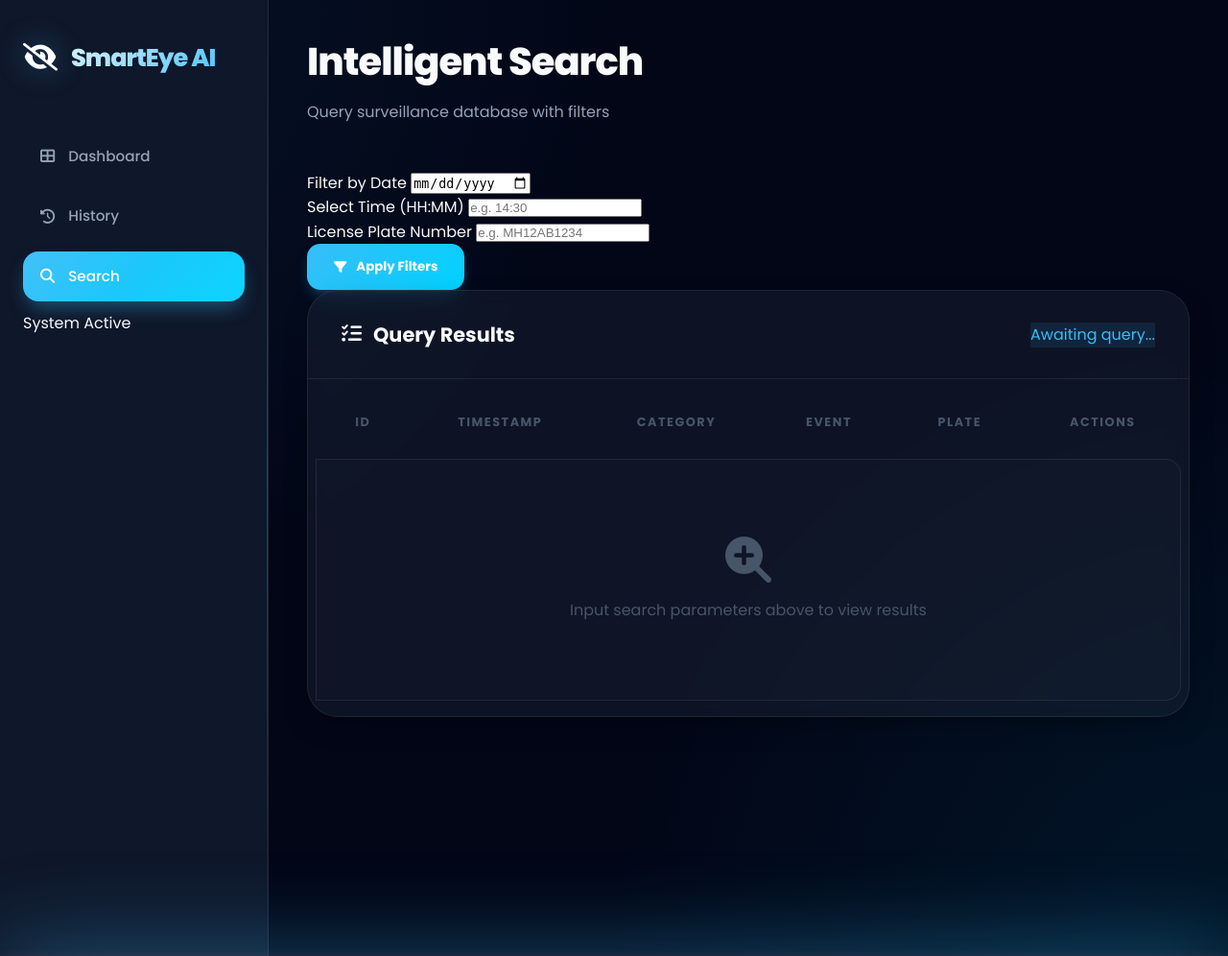
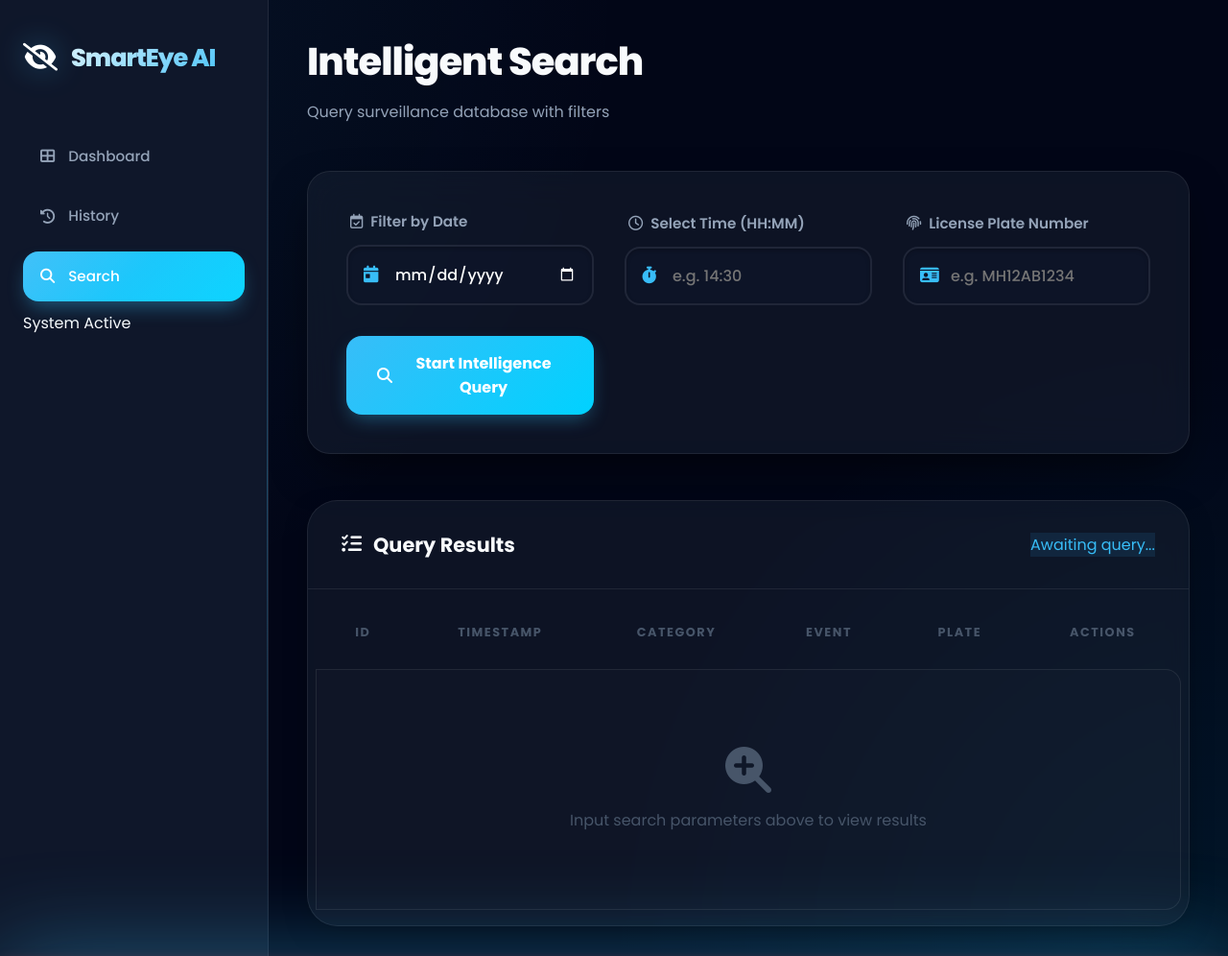
Before and after one commit to VishnuVardhanCodes/Smart-Surveillance, a Flask app: page /search in a window 1280 px wide. Shown: the top 996 px of the page at 96% size. Run offline with Flask 3, Linux system fonts and the light colour scheme.

Commit message:
feat: upgraded search filters with premium icons and larger layouts

```diff
--- a/static/css/style.css
+++ b/static/css/style.css
@@ -372,26 +372,111 @@ tr:hover td {
     border-color: rgba(56, 189, 248, 0.2);
 }
 
+/* Search Box & Forms */
+.search-box {
+    background: var(--surface);
+    backdrop-filter: blur(20px);
+    border: 1px solid var(--border);
+    border-radius: 24px;
+    padding: 2.5rem;
+    margin-bottom: 3rem;
+    box-shadow: var(--shadow-lg);
+}
+
+.form-row {
+    display: grid;
+    grid-template-columns: repeat(auto-fit, minmax(240px, 1fr));
+    gap: 2rem;
+    align-items: flex-end;
+}
+
+.field {
+    position: relative;
+    display: flex;
+    flex-direction: column;
+    gap: 12px;
+}
+
+.field label {
+    font-size: 0.95rem;
+    font-weight: 600;
+    color: var(--text-med);
+    display: flex;
+    align-items: center;
+    gap: 8px;
+    margin-left: 4px;
+}
+
+.input-wrapper {
+    position: relative;
+    width: 100%;
+}
+
+.input-wrapper i {
+    position: absolute;
+    left: 18px;
+    top: 50%;
+    transform: translateY(-50%);
+    color: var(--primary);
+    font-size: 1.1rem;
+    pointer-events: none;
+    transition: var(--transition);
+}
+
+.field input {
+    width: 100%;
+    background: rgba(15, 23, 42, 0.6);
+    border: 2px solid var(--border);
+    border-radius: 16px;
+    padding: 16px 16px 16px 48px;
+    color: white;
+    font-family: 'Poppins', sans-serif;
+    font-size: 1rem;
+    font-weight: 500;
+    transition: var(--transition);
+    box-shadow: inset 0 2px 4px rgba(0,0,0,0.2);
+}
+
+.field input:focus {
+    outline: none;
+    border-color: var(--primary);
+    background: rgba(15, 23, 42, 0.8);
+    box-shadow: 0 0 20px var(--primary-glow), inset 0 2px 4px rgba(0,0,0,0.2);
+}
+
+.field input:focus + i {
+    color: white;
+    filter: drop-shadow(0 0 5px var(--primary));
+}
+
+/* Date picker adjustment */
+.field input[type="date"]::-webkit-calendar-picker-indicator {
+    filter: invert(1) brightness(1.5);
+    cursor: pointer;
+}
+
 /* Interaction Elements */
 .btn-primary {
     background: linear-gradient(135deg, var(--primary), var(--primary-alt));
     color: white;
     border: none;
-    padding: 14px 28px;
-    border-radius: 14px;
+    padding: 16px 32px;
+    border-radius: 16px;
     font-weight: 700;
     font-family: 'Poppins', sans-serif;
+    font-size: 1rem;
     cursor: pointer;
     transition: var(--transition);
     display: flex;
     align-items: center;
-    gap: 10px;
-    box-shadow: 0 8px 15px -5px var(--primary-glow);
+    justify-content: center;
+    gap: 12px;
+    box-shadow: 0 8px 20px -5px var(--primary-glow);
 }
 
 .btn-primary:hover {
-    transform: translateY(-3px);
-    box-shadow: 0 12px 25px -5px var(--primary-glow);
+    transform: translateY(-4px);
+    box-shadow: 0 15px 30px -5px var(--primary-glow);
 }
 
 /* Tags */
--- a/templates/search.html
+++ b/templates/search.html
@@ -52,19 +52,28 @@
             <div class="search-box animate-in" style="animation-delay: 0.2s;">
                 <div class="form-row">
                     <div class="field">
-                        <label>Filter by Date</label>
-                        <input type="date" id="search-date">
+                        <label><i class="far fa-calendar-check"></i> Filter by Date</label>
+                        <div class="input-wrapper">
+                            <input type="date" id="search-date">
+                            <i class="fas fa-calendar-day"></i>
+                        </div>
                     </div>
                     <div class="field">
-                        <label>Select Time (HH:MM)</label>
-                        <input type="text" id="search-time" placeholder="e.g. 14:30">
+                        <label><i class="far fa-clock"></i> Select Time (HH:MM)</label>
+                        <div class="input-wrapper">
+                            <input type="text" id="search-time" placeholder="e.g. 14:30">
+                            <i class="fas fa-stopwatch"></i>
+                        </div>
                     </div>
                     <div class="field">
-                        <label>License Plate Number</label>
-                        <input type="text" id="search-plate" placeholder="e.g. MH12AB1234">
+                        <label><i class="fas fa-fingerprint"></i> License Plate Number</label>
+                        <div class="input-wrapper">
+                            <input type="text" id="search-plate" placeholder="e.g. MH12AB1234">
+                            <i class="fas fa-id-card"></i>
+                        </div>
                     </div>
                     <button class="btn-primary" onclick="performSearch()">
-                        <i class="fas fa-filter"></i> Apply Filters
+                        <i class="fas fa-search"></i> Start Intelligence Query
                     </button>
                 </div>
             </div>
```
